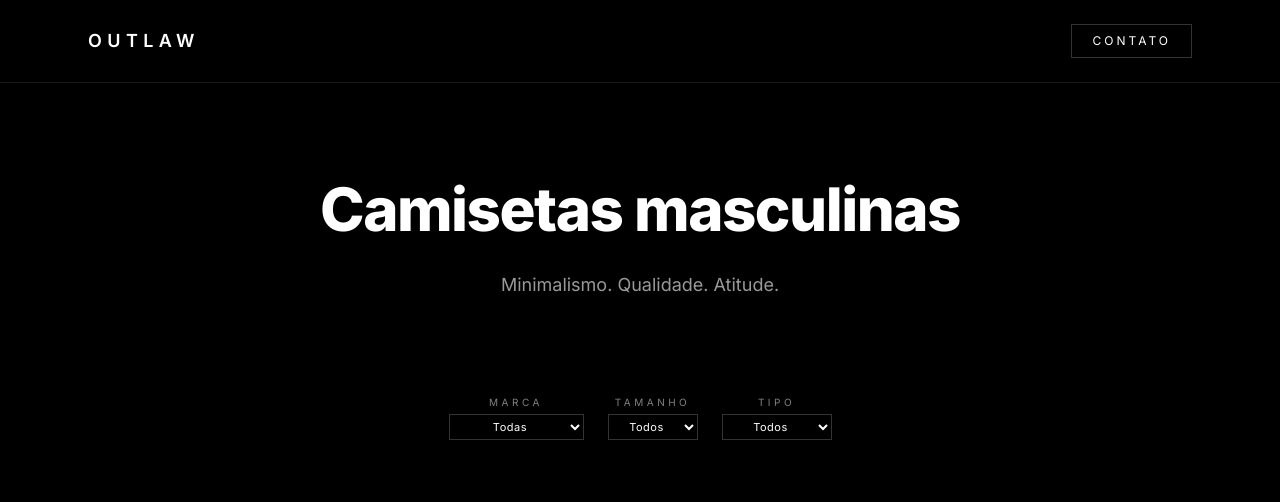
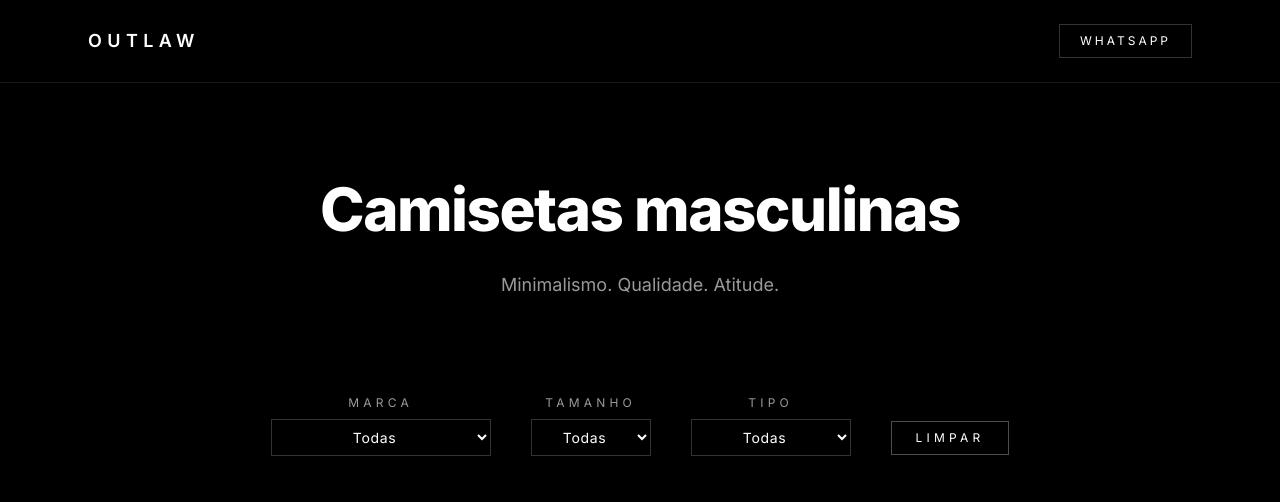
Before and after one commit to Tapia03/Outlaw, a React (Vite) app: page / in a window 1280 px wide. Shown: the top 502 px of the page. Built offline with nearby package versions, Linux system fonts and the light colour scheme.

Commit message:
Versão 1.0

```diff
--- a/src/App.jsx
+++ b/src/App.jsx
@@ -20,45 +20,57 @@ export default function App() {
 
       {/* HEADER */}
       <header className="border-b border-white/10">
-        <div className="max-w-6xl mx-auto px-4 sm:px-6 py-6 flex justify-between items-center">
-          <h1 className="text-lg font-semibold tracking-[0.2em] sm:tracking-[0.3em]">
+        <div className="max-w-6xl mx-auto px-6 py-6 flex justify-between items-center">
+          <h1 className="text-lg font-semibold tracking-[0.3em]">
             OUTLAW
           </h1>
 
           <a
             href="https://wa.me/5553999616338"
             target="_blank"
-            className="text-[10px] sm:text-xs uppercase tracking-[0.25em] border border-white/20 px-4 sm:px-5 py-2 hover:bg-white hover:text-black transition"
+            className="text-xs uppercase tracking-[0.25em] border border-white/20 px-5 py-2 hover:bg-white hover:text-black transition"
           >
-            Contato
+            WhatsApp
           </a>
         </div>
       </header>
 
       {/* HERO */}
-      <section className="max-w-6xl mx-auto px-4 sm:px-6 py-20 sm:py-24 text-center">
-        <h2 className="text-4xl sm:text-5xl md:text-6xl font-extrabold tracking-tight">
+      <section className="max-w-6xl mx-auto px-6 py-24 text-center">
+        <h2 className="text-4xl md:text-6xl font-extrabold tracking-tight">
           Camisetas masculinas
         </h2>
 
-        <p className="mt-6 sm:mt-8 text-white/60 max-w-xl mx-auto text-base sm:text-lg">
+        <p className="mt-8 text-white/60 max-w-xl mx-auto text-base md:text-lg">
           Minimalismo. Qualidade. Atitude.
         </p>
       </section>
 
       {/* FILTROS */}
-      <section className="max-w-6xl mx-auto px-4 sm:px-6 mb-16">
+      <section className="max-w-6xl mx-auto px-6 mb-24">
         <div className="flex justify-center">
-          <div className="flex flex-wrap justify-center gap-6 items-end">
+          <div className="
+            flex flex-col gap-6
+            sm:flex-row sm:gap-10
+            items-center
+          ">
 
             {/* MARCA */}
-            <div className="flex flex-col items-center gap-1">
-              <span className="text-[10px] uppercase tracking-[0.35em] text-white/50">
+            <div className="flex flex-col items-center gap-2 w-full sm:w-auto">
+              <span className="text-xs uppercase tracking-[0.35em] text-white/60">
                 Marca
               </span>
 
               <select
-                className="bg-black border border-white/20 px-2 py-1 text-[11px] tracking-wider focus:outline-none w-[110px] sm:w-[135px] text-center"
+                className="
+                  bg-black border border-white/20
+                  px-4 py-2 text-sm tracking-wider
+                  text-center w-full sm:min-w-[220px]
+                  transition-all duration-200
+                  hover:border-white/60
+                  focus:border-white
+                  focus:outline-none
+                "
                 value={brand}
                 onChange={e => setBrand(e.target.value)}
               >
@@ -76,17 +88,25 @@ export default function App() {
             </div>
 
             {/* TAMANHO */}
-            <div className="flex flex-col items-center gap-1">
-              <span className="text-[10px] uppercase tracking-[0.35em] text-white/50">
+            <div className="flex flex-col items-center gap-2 w-full sm:w-auto">
+              <span className="text-xs uppercase tracking-[0.35em] text-white/60">
                 Tamanho
               </span>
 
               <select
-                className="bg-black border border-white/20 px-2 py-1 text-[11px] tracking-wider focus:outline-none w-[80px] sm:w-[90px] text-center"
+                className="
+                  bg-black border border-white/20
+                  px-4 py-2 text-sm tracking-wider
+                  text-center w-full sm:min-w-[120px]
+                  transition-all duration-200
+                  hover:border-white/60
+                  focus:border-white
+                  focus:outline-none
+                "
                 value={size}
                 onChange={e => setSize(e.target.value)}
               >
-                <option>Todos</option>
+                <option value="Todos">Todas</option>
                 <option>P</option>
                 <option>M</option>
                 <option>G</option>
@@ -95,20 +115,52 @@ export default function App() {
             </div>
 
             {/* TIPO */}
-            <div className="flex flex-col items-center gap-1">
-              <span className="text-[10px] uppercase tracking-[0.35em] text-white/50">
+            <div className="flex flex-col items-center gap-2 w-full sm:w-auto">
+              <span className="text-xs uppercase tracking-[0.35em] text-white/60">
                 Tipo
               </span>
 
               <select
-                className="bg-black border border-white/20 px-2 py-1 text-[11px] tracking-wider focus:outline-none w-[95px] sm:w-[110px] text-center"
+                className="
+                  bg-black border border-white/20
+                  px-4 py-2 text-sm tracking-wider
+                  text-center w-full sm:min-w-[160px]
+                  transition-all duration-200
+                  hover:border-white/60
+                  focus:border-white
+                  focus:outline-none
+                "
                 value={material}
                 onChange={e => setMaterial(e.target.value)}
               >
-                <option>Todos</option>
+                <option value="Todos">Todas</option>
                 <option>Premium</option>
                 <option>Tradicional</option>
               </select>
+            </div>
+
+            {/* LIMPAR */}
+            <div className="flex flex-col items-center gap-2 w-full sm:w-auto">
+              <span className="opacity-0 text-xs select-none">
+                Limpar
+              </span>
+
+              <button
+                onClick={() => {
+                  setBrand("Todos")
+                  setSize("Todos")
+                  setMaterial("Todos")
+                }}
+                className="
+                  border border-white/30
+                  px-6 py-2 text-xs uppercase tracking-[0.35em]
+                  transition-all duration-200
+                  hover:bg-white hover:text-black
+                  w-full sm:w-auto
+                "
+              >
+                Limpar
+              </button>
             </div>
 
           </div>
@@ -116,15 +168,15 @@ export default function App() {
       </section>
 
       {/* CATÁLOGO */}
-      <section className="max-w-6xl mx-auto px-4 sm:px-6 pb-28 sm:pb-32">
-        <div className="grid grid-cols-1 sm:grid-cols-2 md:grid-cols-3 gap-8 sm:gap-10">
+      <section className="max-w-6xl mx-auto px-6 pb-32">
+        <div className="grid grid-cols-1 sm:grid-cols-2 md:grid-cols-3 gap-10">
           {filteredProducts.map(product => (
             <ProductCard key={product.id} product={product} />
           ))}
         </div>
 
         {filteredProducts.length === 0 && (
-          <p className="text-center text-white/50 mt-16 sm:mt-20">
+          <p className="text-center text-white/50 mt-20">
             Nenhum produto encontrado.
           </p>
         )}
```
